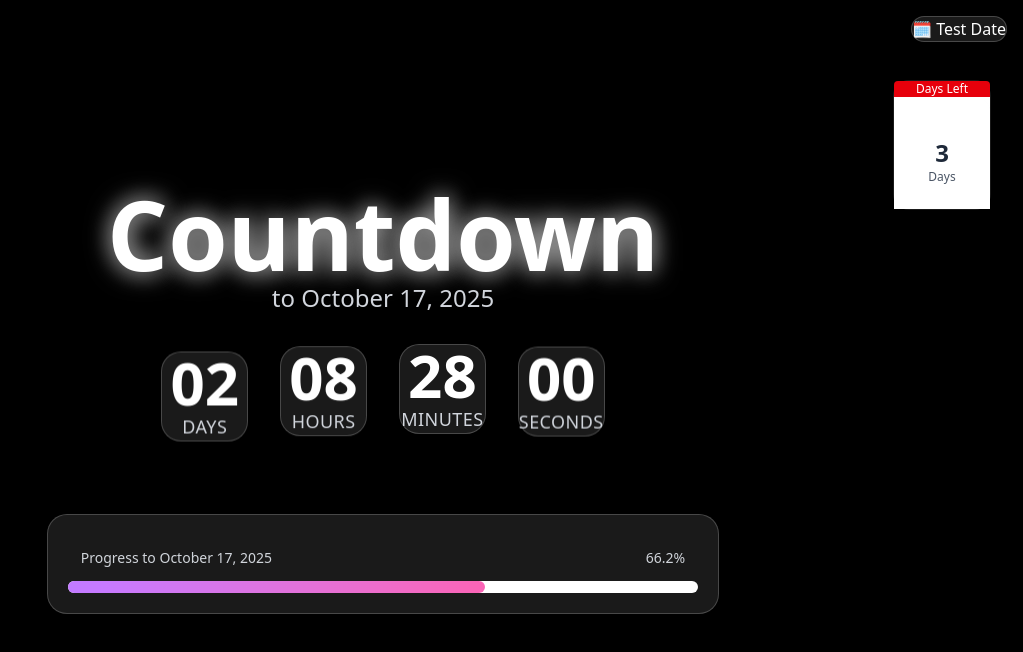
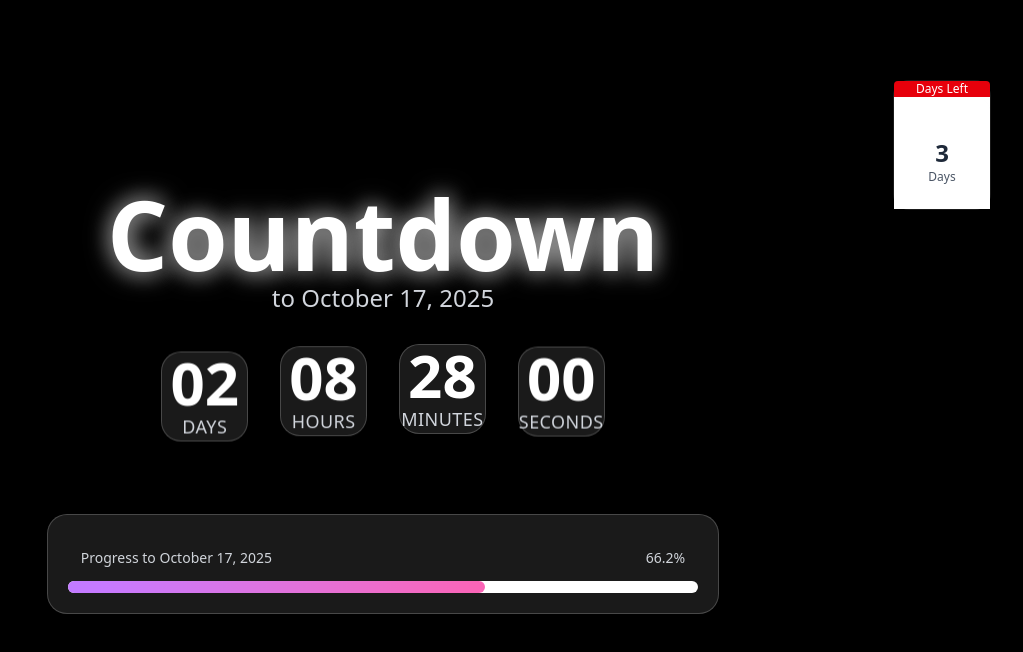
Before and after one commit to neerajdhurandher/hashedin-count-down, a Next.js app: page / in a window 1280 px wide. Shown: the top 652 px of the page, without its empty margins (257-1280 px from the left). Built offline with nearby package versions, Linux system fonts and the light colour scheme.

Commit message:
hide custom date pickker

```diff
--- a/src/components/CountdownApp.tsx
+++ b/src/components/CountdownApp.tsx
@@ -136,7 +136,7 @@ const CountdownApp = () => {
       )}
 
       {/* Custom Date Picker Toggle */}
-      <div className="absolute top-4 right-4 z-50">
+      <div className="absolute top-4 right-4 z-50" style={{ visibility:"hidden" }}>
         <button
           onClick={() => setShowDatePicker(!showDatePicker)}
           className="glass px-4 py-2 text-white hover:bg-white hover:bg-opacity-20 transition-all duration-300"
```
